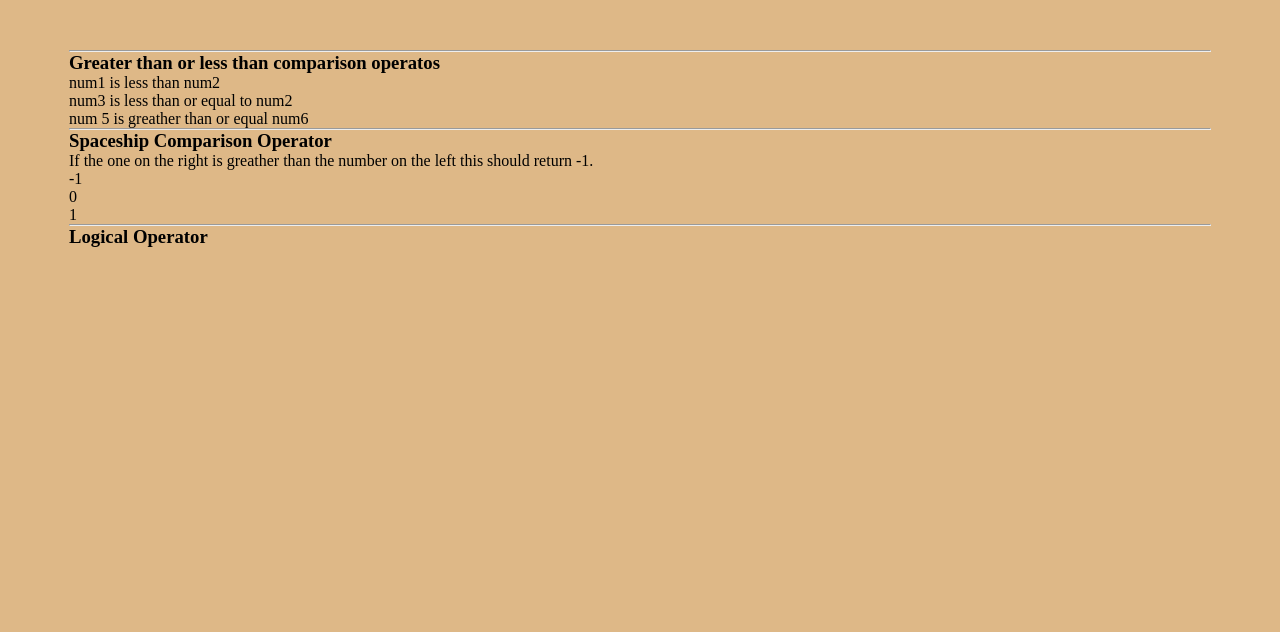
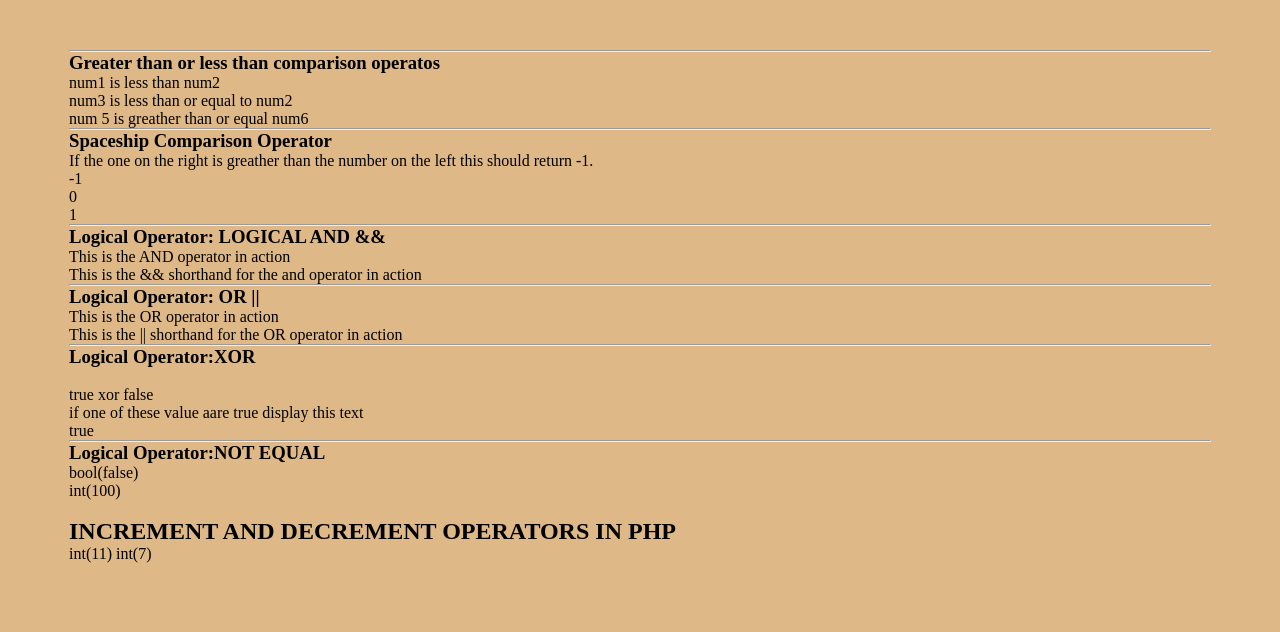
Before and after one commit to newviex/php_loginSystem, a PHP site: page / in a window 1280 px wide. Shown: the part 2890-3522 px from the top of the page. Before the commit the page ends 3137 px from the top, so only its background shows below. Run offline with PHP 8.4, Linux system fonts and the light colour scheme.

Commit message:
add increment & decrement examples

```diff
--- a/index.php
+++ b/index.php
@@ -458,7 +458,83 @@ echo "<hr>";
 
 
         echo "<hr>";
-        echo "<h3> Logical Operator</h3>";
+        echo "<h3> Logical Operator: LOGICAL AND &&</h3>";
+
+        $num1 = 5;
+        $num2 =10;
+
+
+        if($num1 === 5 and $num2 === 10){
+            echo "This is the AND operator in action";
+            echo "<br>";
+        }
+
+
+        if($num1 === 5 && $num2 === 10){
+            echo "This is the && shorthand for the and operator in action";
+            echo "<br>";
+        }
+
+        echo "<hr>";
+        echo "<h3> Logical Operator: OR || </h3>";
+
+        if($num1 === 5 OR $num2 === 10){
+            echo "This is the OR operator in action";
+            echo "<br>";
+        }
+
+
+        if($num1 === 5 || $num2 === 10){
+            echo "This is the || shorthand for the OR operator in action";
+            echo "<br>";
+        }
+
+
+        echo "<hr>";
+        echo "<h3> Logical Operator:XOR </h3>";
+
+        $num1 = 10;
+        $num2 = 20;
+        $num3 = 5;
+        $num4 = 6;
+
+        if($num1 === 10 XOR $num2 === 5){
+            $result = $num1 === 10 XOR $num2 === 20;
+            echo "<br>";
+
+            echo "true xor false";
+            echo "<br>";
+
+            echo " if one of these value aare true display this text";
+            echo "<br>";
+            echo $result ? "true" : "false";
+        };
+
+        echo "<hr>";
+        echo "<h3> Logical Operator:NOT EQUAL </h3>";
+
+        $num1 = 100;
+
+        var_dump($num1 !== 100);
+        echo "<br>";
+        var_dump($num1);
+
+        echo "<br>";
+        echo "<br>";
+
+        echo "<h2> INCREMENT AND DECREMENT OPERATORS IN PHP  </h2>";
+
+        $num1 = 9;
+        // $num1++;
+        // var_dump($num1++);
+        ++$num1;
+        var_dump(++$num1);
+
+        $num1 = 9;
+        // $num1--;
+        // var_dump($num1--);
+        --$num1;
+        var_dump(--$num1);
 
 
     ?>
```
